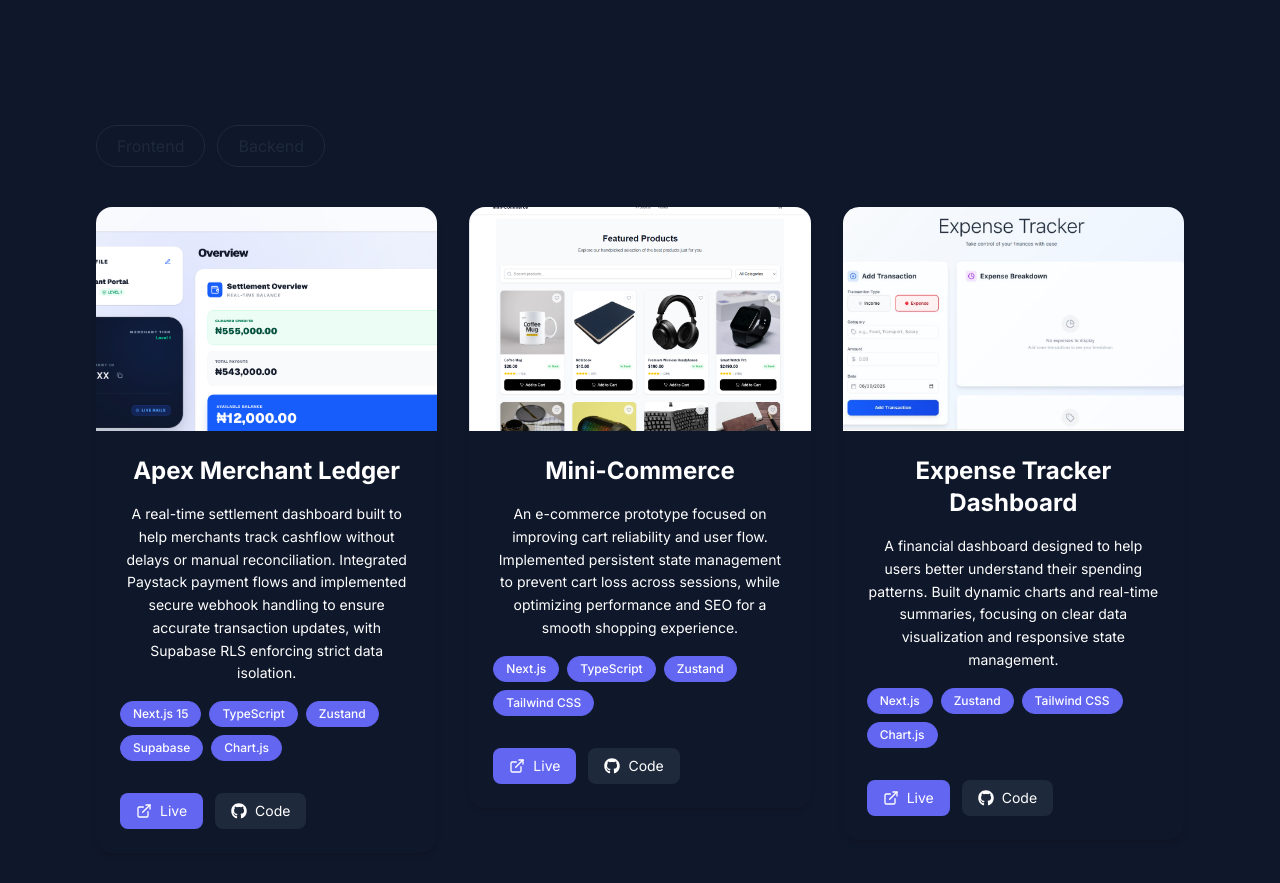
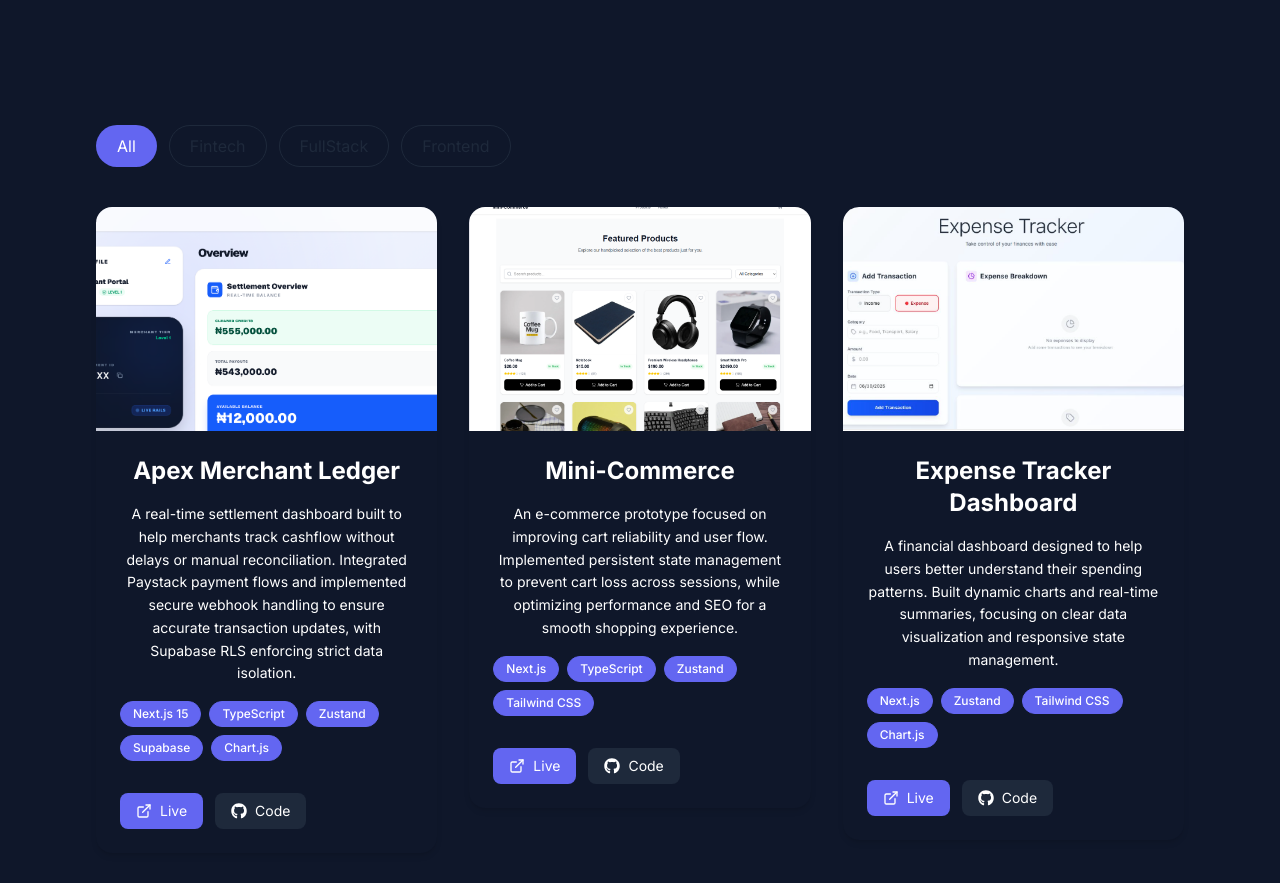
Before and after one commit to A-n-u-O/Anu-s-Portfolio, a Next.js app: page / in a window 1280 px wide. Shown: the part 2180-3063 px from the top of the page. Built offline with nearby package versions, Linux system fonts and the light colour scheme.

Commit message:
UPDATE: projects section

```diff
--- a/src/components/Project.tsx
+++ b/src/components/Project.tsx
@@ -7,14 +7,7 @@ import ProjectCard from "./ProjectCard";
 export default function Projects() {
   const [selectedCategory, setSelectedCategory] = useState("All");
 
-  const categories = [
-    // "All",
-    // "Web Development",
-    // "Machine Learning",
-    "Frontend",
-    "Backend",
-    // "Design",
-  ];
+  const categories = ["All", "Fintech", "FullStack", "Frontend"];
 
   const filteredProjects =
     selectedCategory === "All"
```
